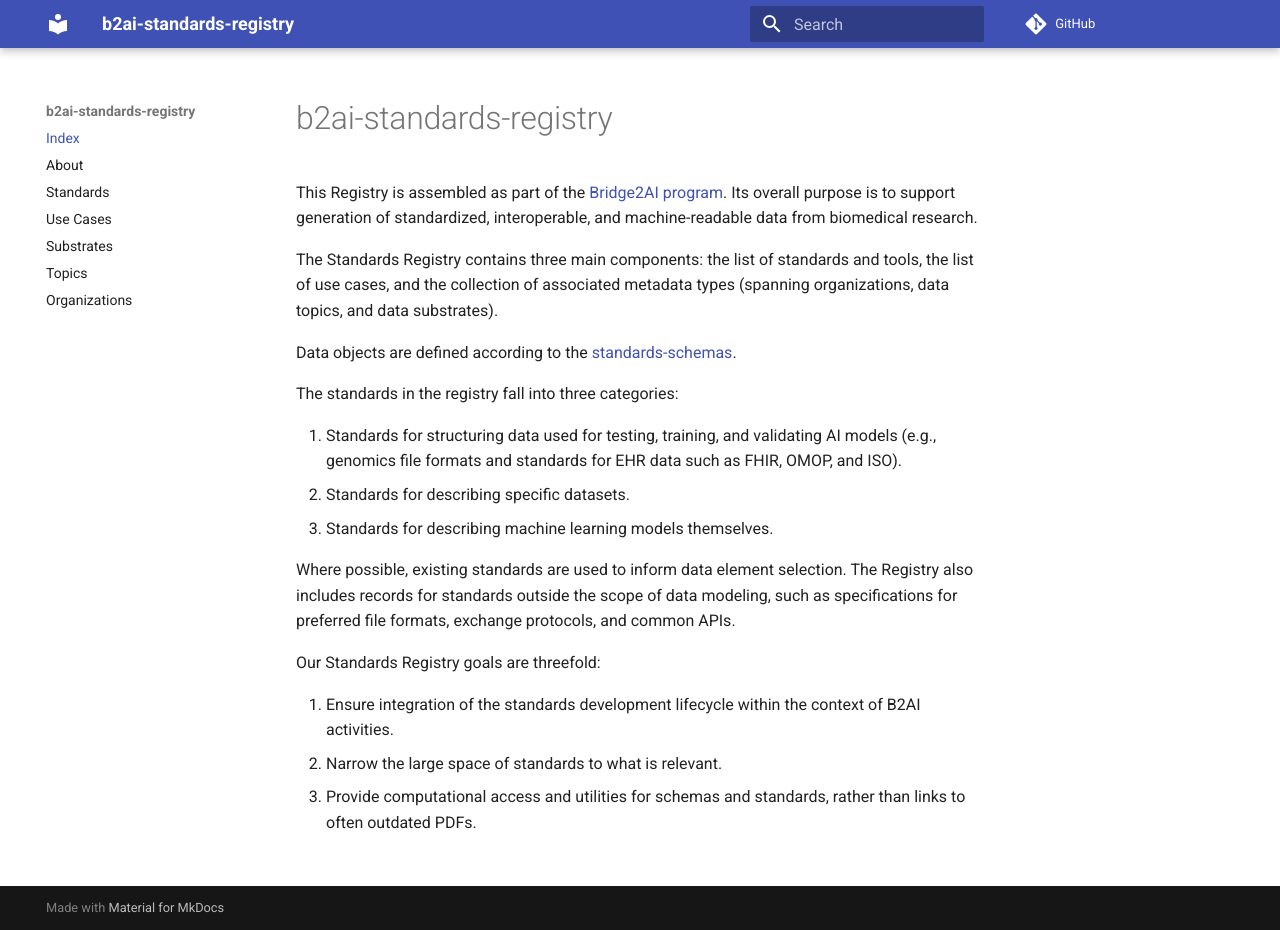
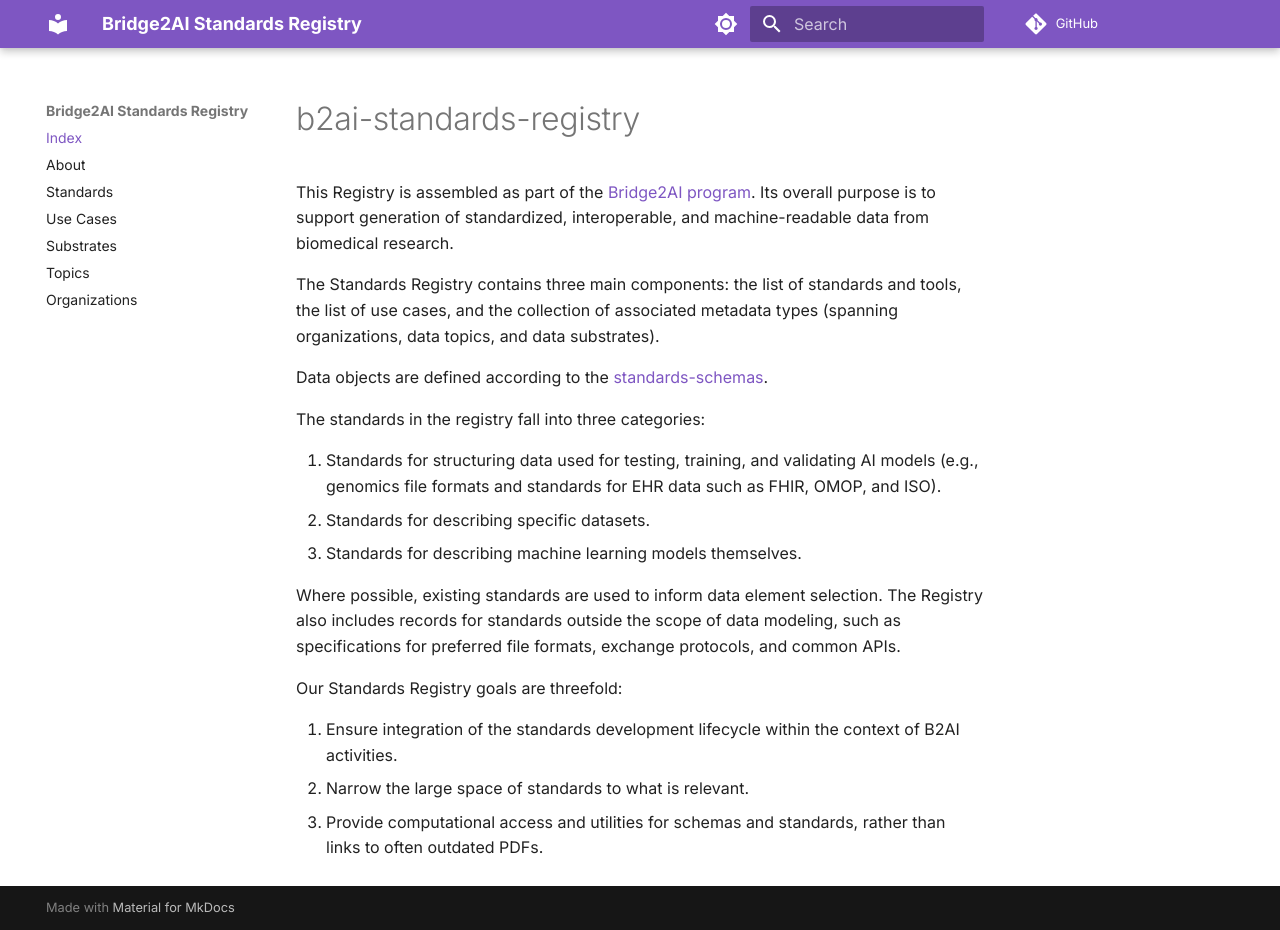
Before and after one commit to bridge2ai/b2ai-standards-registry, an MkDocs documentation site: the page built from docs/index.md, in a window 1280 px wide and 930 px high. Built offline with MkDocs 1.6.1 and Material for MkDocs 9.7.7, drawn with Linux system fonts in a browser that asks for light colours; comment, search, counter and statistics services are not loaded.

Commit message:
Update visual styles

```diff
--- a/mkdocs.yml
+++ b/mkdocs.yml
@@ -1,9 +1,23 @@
-site_name: "b2ai-standards-registry"
+site_name: "Bridge2AI Standards Registry"
 theme:
   name: material
-#  palette:
-#    scheme: slate
-#    primary: cyan
+  font:
+    text: Inter
+  palette:
+
+    # Palette toggle for light mode
+    - scheme: default
+      primary: deep purple
+      toggle:
+        icon: material/brightness-7
+        name: Switch to dark mode
+
+    # Palette toggle for dark mode
+    - scheme: slate
+      primary: deep purple
+      toggle:
+        icon: material/brightness-4
+        name: Switch to light mode
   features:
     - content.tabs.link
 plugins:
```
